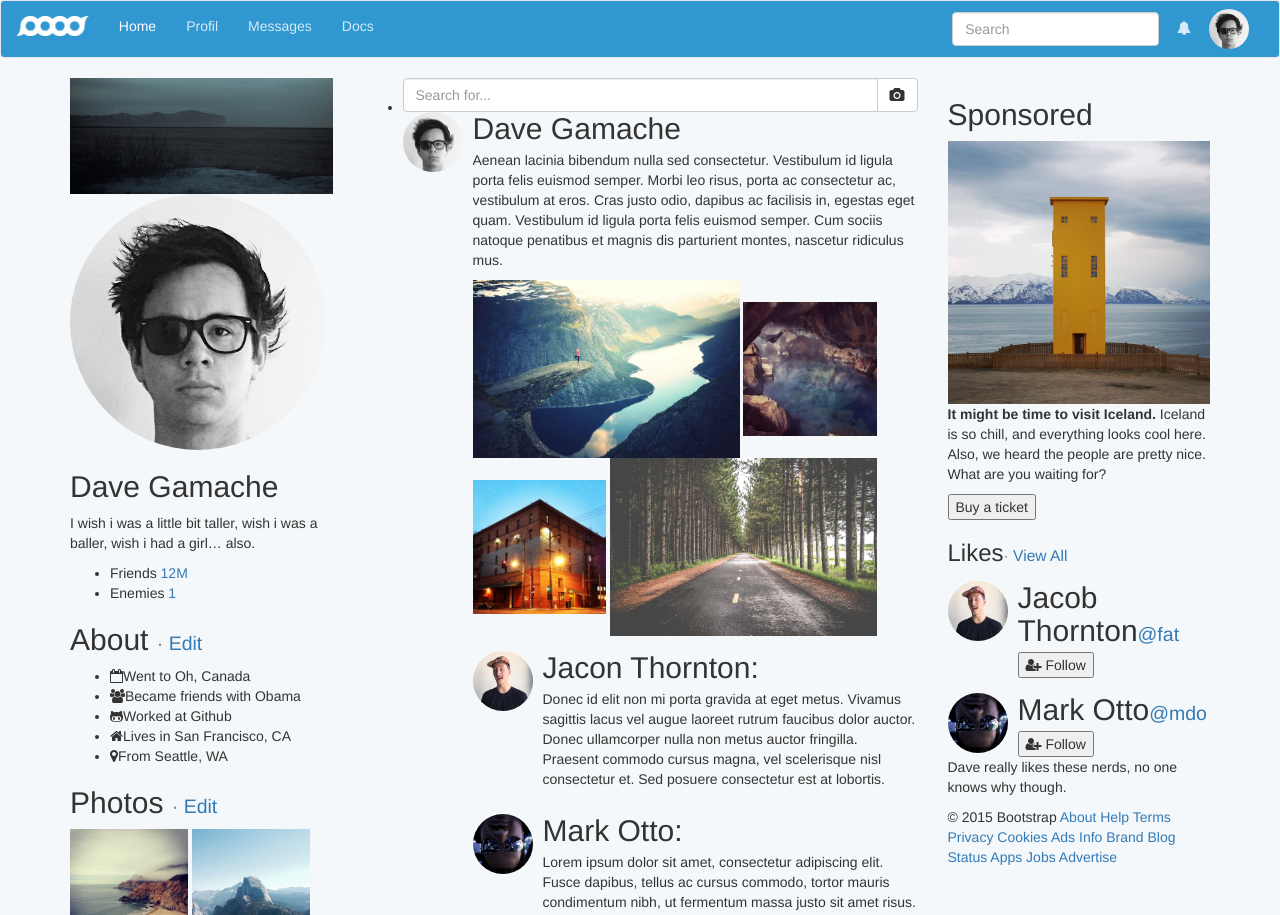
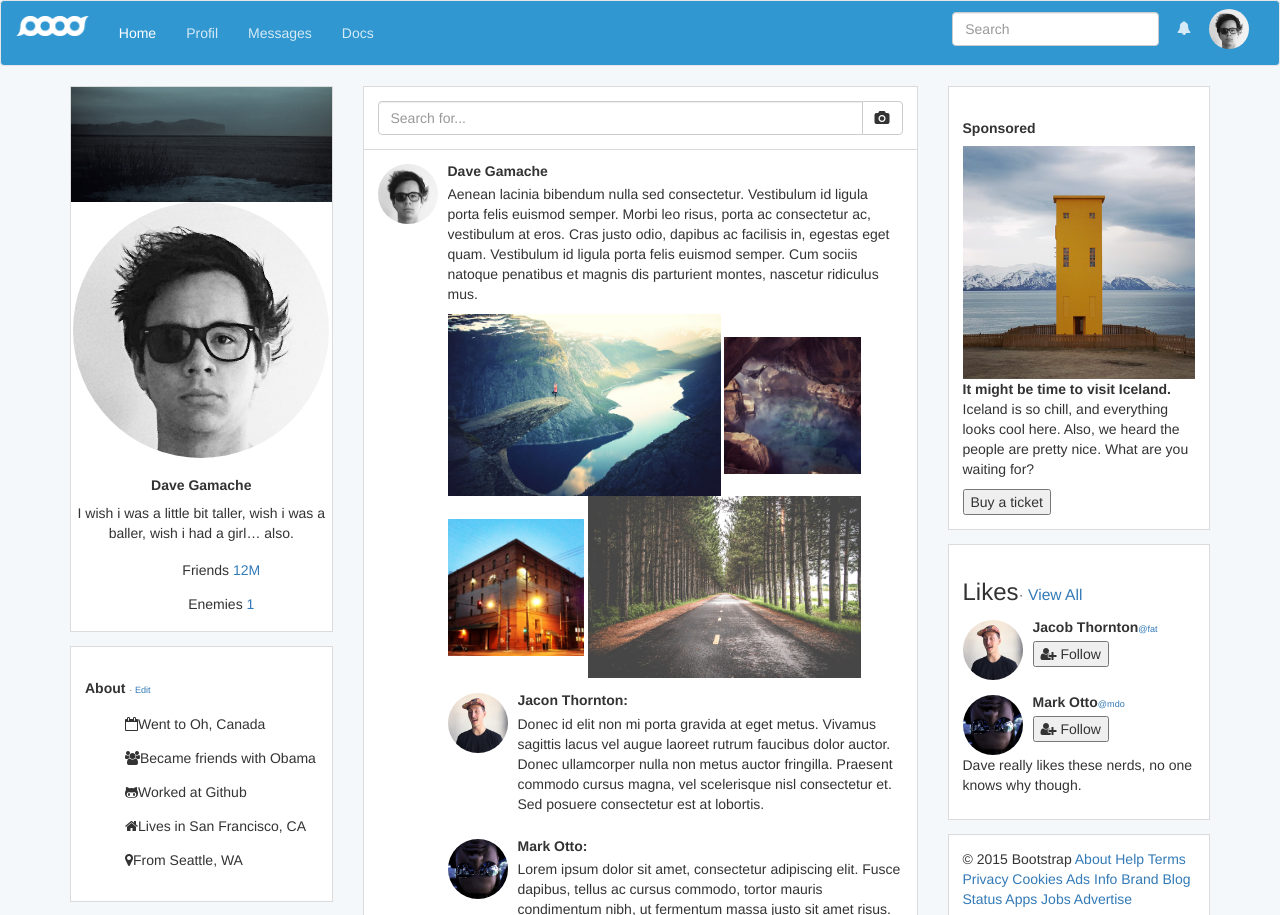
Before and after one commit to sveyres/sass_inte, a website: page index.html in a window 1280 px wide. Shown: the top 915 px of the page. Drawn offline with nearby package versions, Linux system fonts and the light colour scheme.

Commit message:
modifs ul & li pour mise en forme le body

```diff
--- a/static/css/sass/style.scss
+++ b/static/css/sass/style.scss
@@ -14,22 +14,58 @@ body {
                 color: rgba(255, 255, 255, 0.8);
             }
 
-             > .active > a,
+             > .active > a:focus,
              > .active > a:hover,
-            > .active > a:focus {
+            > .active > a {
                 color: white;
                 background-color: transparent;
             }
         }
+
         .navbar-brand > img:nth-child(1) {
             width: auto;
             height: 100%;
         }
+
         i.fa:nth-child(2) {
             margin: 0 1em;
         }
     }
+
+    div.col-md-3:nth-child(1) > article:nth-child(1) {
+        padding: 0;
+        text-align: center;
+    }
+
     article {
+        margin-bottom: 1em;
+    }
 
+    .col-md-6 li,
+    article,
+    footer {
+        background-color: white;
+        padding: 1em;
+        border: 0.5px solid #dbdbdb;
+    }
+
+    .col-md-6 li {
+        border-bottom: none;
+    }
+
+    ul {
+        list-style-type: none;
+    }
+    .col-md-6 ul {
+        padding: 0;
+        border-bottom: 0.5px solid #dbdbdb;
+    }
+
+    li {
+        padding: 0.5em 0;
+    }
+    h2 {
+        font-size: 1em;
+        font-weight: bold;
     }
 }
```
Also changed, not shown: static/css/style.css, 1 other file.
